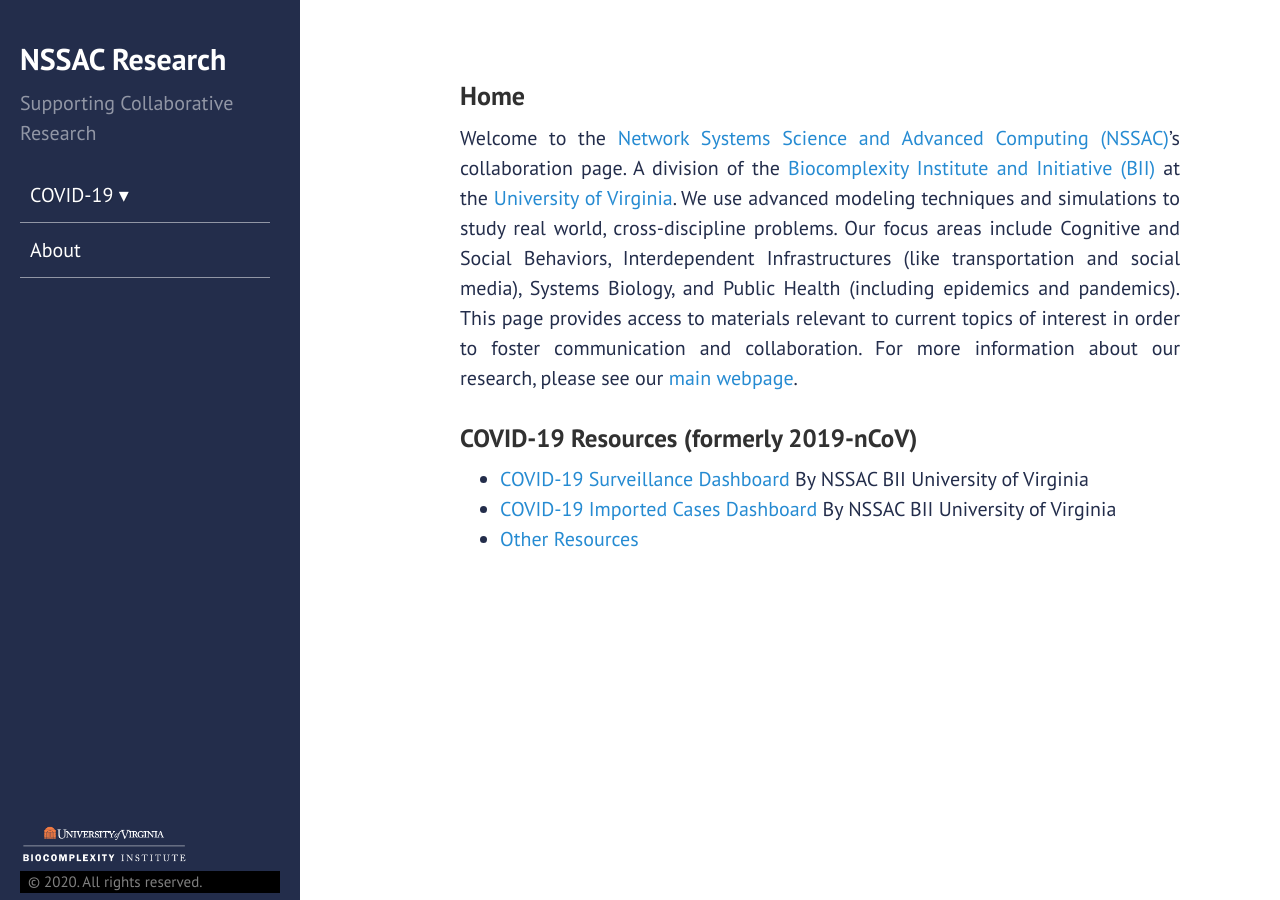
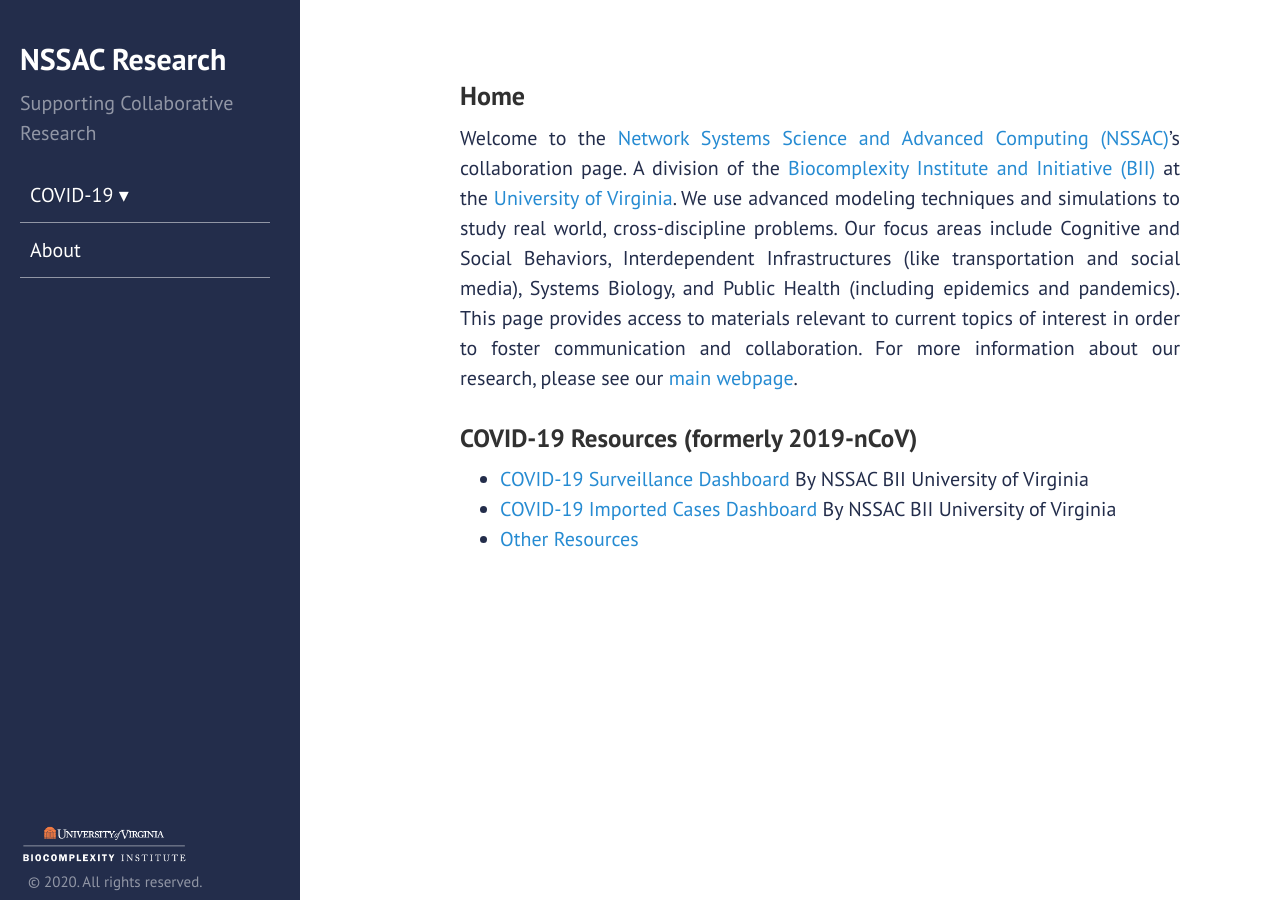
Before and after one commit to mehta-gaurav/mehta-gaurav.github.io, a Jekyll site: the page built from index.md, in a window 1280 px wide. Built offline with Jekyll 4.4.1, drawn with Linux system fonts in a browser that asks for light colours.

Commit message:
Update sidebar.html

```diff
--- a/_includes/sidebar.html
+++ b/_includes/sidebar.html
@@ -64,7 +64,7 @@
    </nav>
    <div class="sidebar-sticky">
       <a href="https://biocomplexity.virginia.edu" target="_blank"><img src="images/bii_logo_v5-01.png" class="logo" style="width: 65%; margin: 0;"></a>
-      <p style="font-size: 15px;text-align: left;background-color: black; padding-left: 8px; margin-bottom: 5px;
+      <p style="font-size: 15px;text-align: left; padding-left: 8px; margin-bottom: 5px;
 ">&copy; {{ site.time | date: '%Y' }}. All rights reserved.</p>
    </div>
 </div>
```
